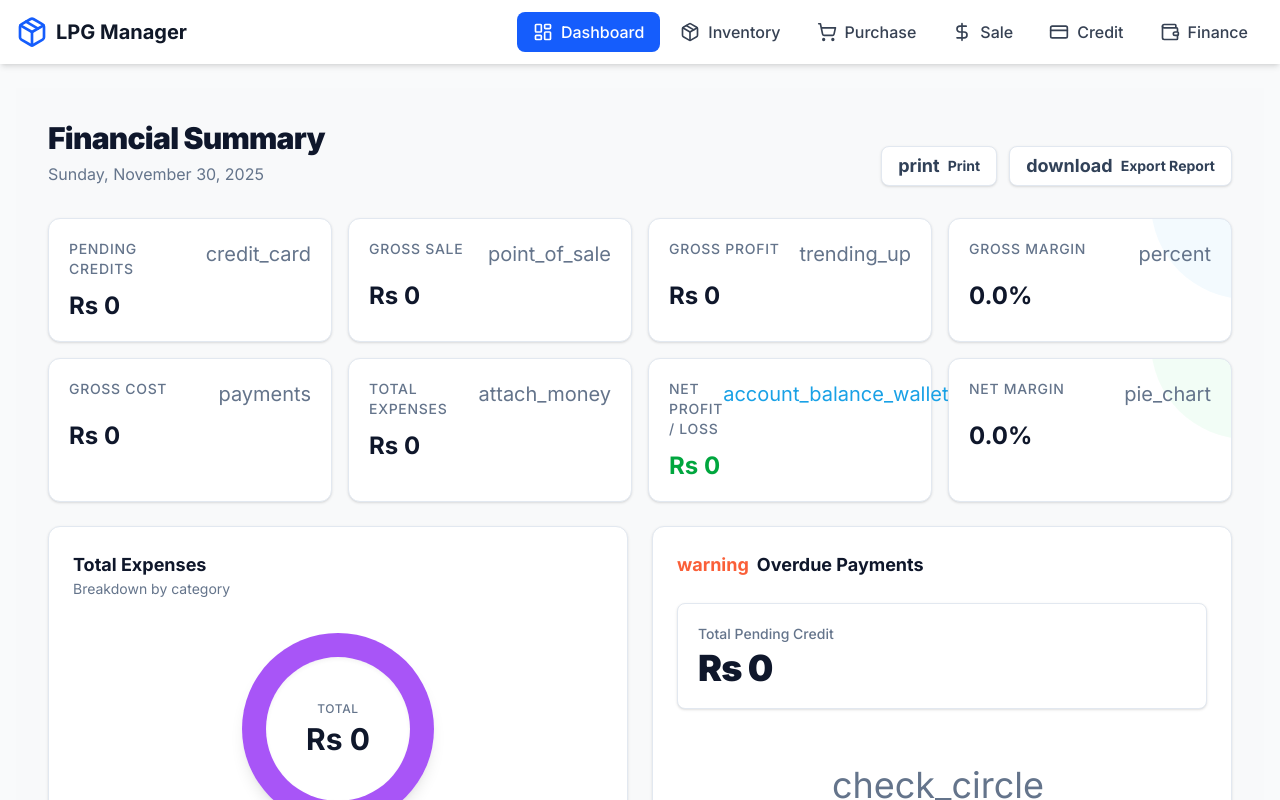
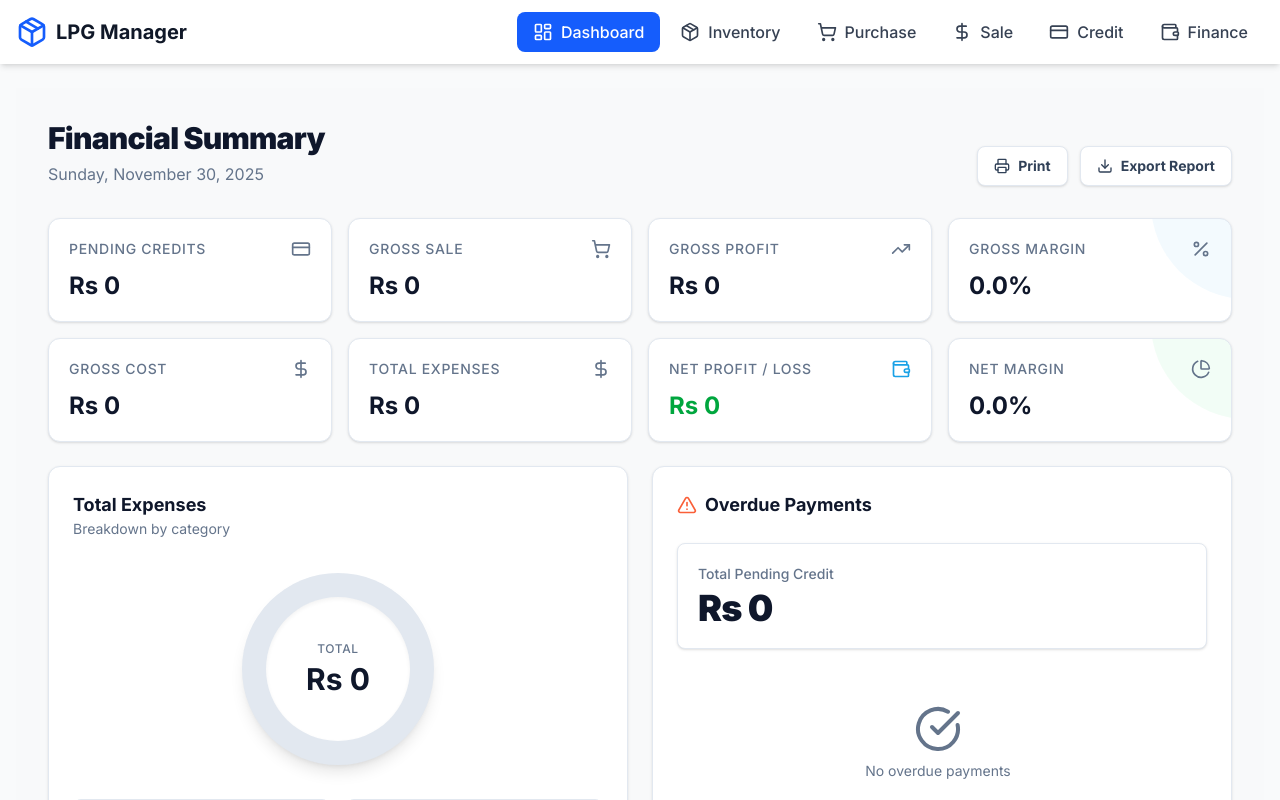
Before and after one commit to alimuhammadm62-blip/lpg-managment-system, a Next.js app: page / in a window 1280 px wide. Shown: the top 800 px of the page. Built offline with nearby package versions, Linux system fonts and the light colour scheme.

Commit message:
Replace material icons with Lucide icons
Replaced material icons with Lucide icons for better consistency and maintainability.

```diff
--- a/app/page.tsx
+++ b/app/page.tsx
@@ -1,6 +1,7 @@
 'use client';
 
 import { useEffect, useState } from 'react';
+import { CreditCard, ShoppingCart, TrendingUp, DollarSign, Percent, Wallet, PieChart, AlertTriangle, CheckCircle, Printer, Download } from 'lucide-react';
 import { storage, STORAGE_KEYS } from '@/lib/storage';
 import type { DashboardStats, SaleItem, Transaction, CreditTransaction, PurchaseItem } from '@/lib/types';
 import { format, subDays, isWithinInterval } from 'date-fns';
@@ -132,11 +133,11 @@ export default function Dashboard() {
         </div>
         <div className="flex gap-3">
           <button className="flex items-center justify-center rounded-lg h-10 px-4 bg-white text-slate-700 text-sm font-bold hover:bg-slate-50 transition border border-slate-200 shadow-sm">
-            <span className="material-symbols-outlined mr-2 text-[18px]">print</span>
+            <Printer className="w-4 h-4 mr-2" />
             <span>Print</span>
           </button>
           <button className="flex items-center justify-center rounded-lg h-10 px-4 bg-white text-slate-700 text-sm font-bold hover:bg-slate-50 transition border border-slate-200 shadow-sm">
-            <span className="material-symbols-outlined mr-2 text-[18px]">download</span>
+            <Download className="w-4 h-4 mr-2" />
             <span>Export Report</span>
           </button>
         </div>
@@ -144,7 +145,7 @@ export default function Dashboard() {
 
       {stats.overdueCredits > 0 && (
         <div className="bg-red-50 border-l-4 border-red-500 p-4 rounded-lg mb-6 flex items-center">
-          <span className="material-symbols-outlined text-red-500 mr-2">warning</span>
+          <AlertTriangle className="w-5 h-5 text-red-500 mr-2" />
           <p className="text-red-700 font-medium">
             Alert: {stats.overdueCredits} customer(s) have overdue payments
           </p>
@@ -155,7 +156,7 @@ export default function Dashboard() {
         <div className="flex flex-col gap-2 rounded-xl p-5 bg-white border border-slate-200 shadow-sm">
           <div className="flex justify-between items-start">
             <p className="text-[#64748b] text-sm font-medium uppercase tracking-wider">Pending Credits</p>
-            <span className="material-symbols-outlined text-[#64748b] text-[20px]">credit_card</span>
+            <CreditCard className="w-5 h-5 text-[#64748b]" />
           </div>
           <div className="flex items-end gap-3 mt-1">
             <p className="text-slate-900 text-2xl font-bold leading-tight">Rs {stats.pendingCredits.toLocaleString('en-PK', { maximumFractionDigits: 0 })}</p>
@@ -165,7 +166,7 @@ export default function Dashboard() {
         <div className="flex flex-col gap-2 rounded-xl p-5 bg-white border border-slate-200 shadow-sm">
           <div className="flex justify-between items-start">
             <p className="text-[#64748b] text-sm font-medium uppercase tracking-wider">Gross Sale</p>
-            <span className="material-symbols-outlined text-[#64748b] text-[20px]">point_of_sale</span>
+            <ShoppingCart className="w-5 h-5 text-[#64748b]" />
           </div>
           <div className="flex items-end gap-3 mt-1">
             <p className="text-slate-900 text-2xl font-bold leading-tight">Rs {stats.netSales.toLocaleString('en-PK', { maximumFractionDigits: 0 })}</p>
@@ -175,7 +176,7 @@ export default function Dashboard() {
         <div className="flex flex-col gap-2 rounded-xl p-5 bg-white border border-slate-200 shadow-sm">
           <div className="flex justify-between items-start">
             <p className="text-[#64748b] text-sm font-medium uppercase tracking-wider">Gross Profit</p>
-            <span className="material-symbols-outlined text-[#64748b] text-[20px]">trending_up</span>
+            <TrendingUp className="w-5 h-5 text-[#64748b]" />
           </div>
           <div className="flex items-end gap-3 mt-1">
             <p className="text-slate-900 text-2xl font-bold leading-tight">Rs {stats.grossProfit.toLocaleString('en-PK', { maximumFractionDigits: 0 })}</p>
@@ -186,7 +187,7 @@ export default function Dashboard() {
           <div className="absolute right-0 top-0 w-24 h-24 bg-[#19a1e6]/5 rounded-bl-full -mr-4 -mt-4 transition-transform group-hover:scale-110"></div>
           <div className="flex justify-between items-start relative z-10">
             <p className="text-[#64748b] text-sm font-medium uppercase tracking-wider">Gross Margin</p>
-            <span className="material-symbols-outlined text-[#64748b] text-[20px]">percent</span>
+            <Percent className="w-5 h-5 text-[#64748b]" />
           </div>
           <div className="flex items-end gap-3 mt-1 relative z-10">
             <p className="text-slate-900 text-2xl font-bold leading-tight">{grossMargin.toFixed(1)}%</p>
@@ -198,7 +199,7 @@ export default function Dashboard() {
         <div className="flex flex-col gap-2 rounded-xl p-5 bg-white border border-slate-200 shadow-sm">
           <div className="flex justify-between items-start">
             <p className="text-[#64748b] text-sm font-medium uppercase tracking-wider">Gross Cost</p>
-            <span className="material-symbols-outlined text-[#64748b] text-[20px]">payments</span>
+            <DollarSign className="w-5 h-5 text-[#64748b]" />
           </div>
           <div className="flex items-end gap-3 mt-1">
             <p className="text-slate-900 text-2xl font-bold leading-tight">Rs {(stats.netSales - stats.grossProfit).toLocaleString('en-PK', { maximumFractionDigits: 0 })}</p>
@@ -208,7 +209,7 @@ export default function Dashboard() {
         <div className="flex flex-col gap-2 rounded-xl p-5 bg-white border border-slate-200 shadow-sm">
           <div className="flex justify-between items-start">
             <p className="text-[#64748b] text-sm font-medium uppercase tracking-wider">Total Expenses</p>
-            <span className="material-symbols-outlined text-[#64748b] text-[20px]">attach_money</span>
+            <DollarSign className="w-5 h-5 text-[#64748b]" />
           </div>
           <div className="flex items-end gap-3 mt-1">
             <p className="text-slate-900 text-2xl font-bold leading-tight">Rs {stats.totalExpense.toLocaleString('en-PK', { maximumFractionDigits: 0 })}</p>
@@ -218,7 +219,7 @@ export default function Dashboard() {
         <div className="flex flex-col gap-2 rounded-xl p-5 bg-white border border-slate-200 shadow-sm">
           <div className="flex justify-between items-start">
             <p className="text-[#64748b] text-sm font-medium uppercase tracking-wider">Net Profit / Loss</p>
-            <span className="material-symbols-outlined text-[#19a1e6] text-[20px]">account_balance_wallet</span>
+            <Wallet className="w-5 h-5 text-[#19a1e6]" />
           </div>
           <div className="flex items-end gap-3 mt-1">
             <p className={`text-2xl font-bold leading-tight ${stats.netProfit >= 0 ? 'text-green-600' : 'text-red-600'}`}>
@@ -231,7 +232,7 @@ export default function Dashboard() {
           <div className="absolute right-0 top-0 w-24 h-24 bg-[#0bda57]/5 rounded-bl-full -mr-4 -mt-4 transition-transform group-hover:scale-110"></div>
           <div className="flex justify-between items-start relative z-10">
             <p className="text-[#64748b] text-sm font-medium uppercase tracking-wider">Net Margin</p>
-            <span className="material-symbols-outlined text-[#64748b] text-[20px]">pie_chart</span>
+            <PieChart className="w-5 h-5 text-[#64748b]" />
           </div>
           <div className="flex items-end gap-3 mt-1 relative z-10">
             <p className="text-slate-900 text-2xl font-bold leading-tight">{netMargin.toFixed(1)}%</p>
@@ -251,7 +252,9 @@ export default function Dashboard() {
             <div
               className="w-48 h-48 rounded-full bg-slate-50 relative flex items-center justify-center shadow-lg"
               style={{
-                background: `conic-gradient(#fb923c 0% ${shopExpensePercentage}%, #a855f7 ${shopExpensePercentage}% 100%)`
+                background: stats.totalExpense > 0
+                  ? `conic-gradient(#fb923c 0% ${shopExpensePercentage}%, #a855f7 ${shopExpensePercentage}% 100%)`
+                  : '#e2e8f0'
               }}
             >
               <div className="w-36 h-36 bg-white rounded-full flex flex-col items-center justify-center z-10 shadow-inner">
@@ -281,7 +284,7 @@ export default function Dashboard() {
         <div className="rounded-xl bg-white border border-slate-200 p-6 shadow-sm flex flex-col gap-6 min-h-[420px]">
           <div className="flex justify-between items-start">
             <h3 className="text-slate-900 text-lg font-bold flex items-center gap-2">
-              <span className="material-symbols-outlined text-[#fa5f38]">warning</span>
+              <AlertTriangle className="w-5 h-5 text-[#fa5f38]" />
               Overdue Payments
             </h3>
           </div>
@@ -292,7 +295,7 @@ export default function Dashboard() {
             </div>
             {stats.overdueCredits > 0 && (
               <div className="flex items-center gap-1 text-[#fa5f38] bg-[#fa5f38]/10 px-2 py-1 rounded text-xs font-bold">
-                <span className="material-symbols-outlined text-[14px]">priority_high</span>
+                <AlertTriangle className="w-3 h-3" />
                 Action Needed
               </div>
             )}
@@ -319,7 +322,7 @@ export default function Dashboard() {
               ))
             ) : (
               <div className="text-center py-8 text-[#64748b]">
-                <span className="material-symbols-outlined text-4xl mb-2">check_circle</span>
+                <CheckCircle className="w-12 h-12 mx-auto mb-2" />
                 <p className="text-sm">No overdue payments</p>
               </div>
             )}
```
